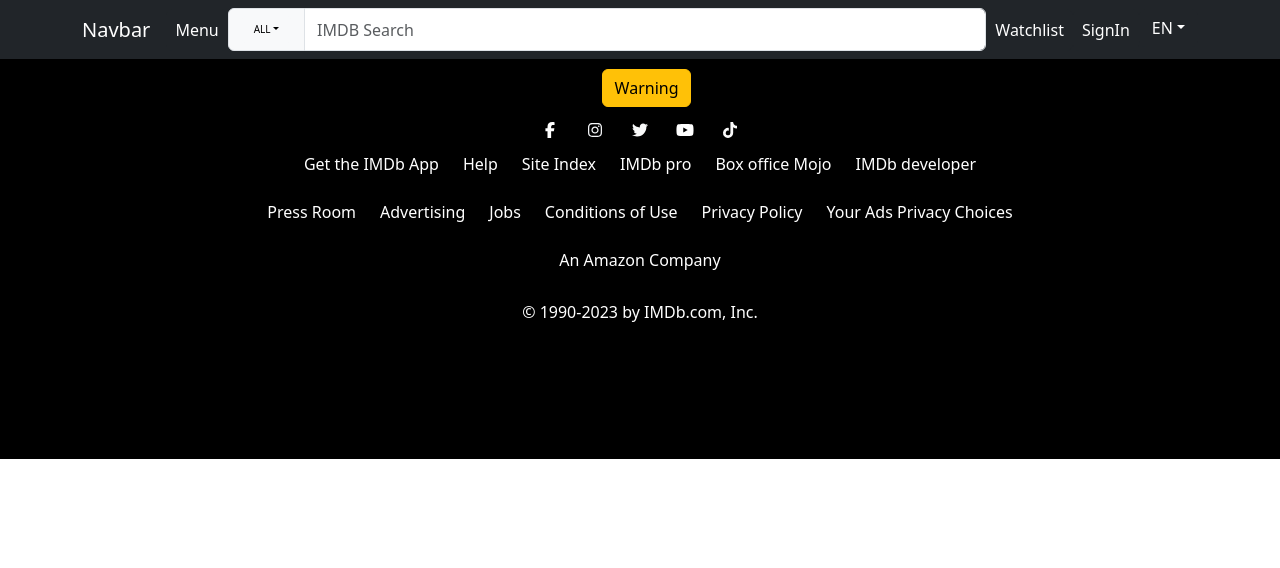
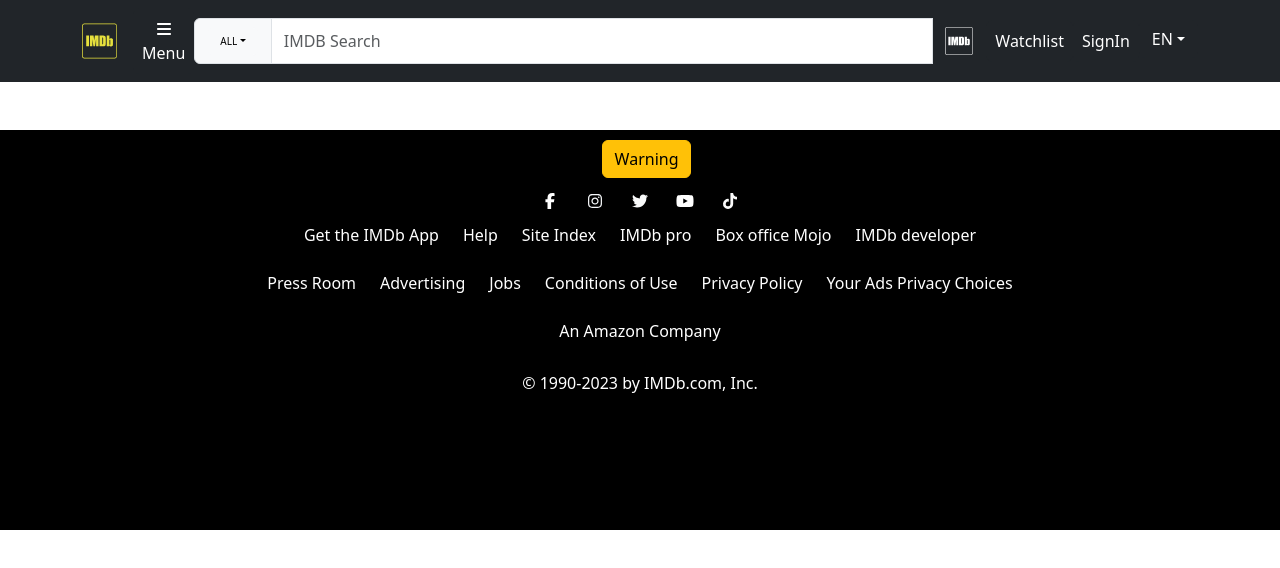
Before and after one commit to Abi-097/Clone-IMDB, a React (Create React App) app: page / in a window 1280 px wide. Shown: the top 568 px of the page. Built offline with nearby package versions, Linux system fonts and the light colour scheme.

Commit message:
navbar icon added

```diff
--- a/src/App.js
+++ b/src/App.js
@@ -6,8 +6,9 @@
 
 function App() {
   return (
-    <div>
+    <div >
   <HeaderNavigation/>
+  <br/><br/>
 <FooterNavigation/>
     </div>
    );
--- a/src/Components/HeaderNavigation/HeaderNavigation.js
+++ b/src/Components/HeaderNavigation/HeaderNavigation.js
@@ -2,6 +2,12 @@
 import Nav from 'react-bootstrap/Nav';
 import Navbar from 'react-bootstrap/Navbar';
 import {Dropdown} from 'react-bootstrap';
+import { FontAwesomeIcon } from '@fortawesome/react-fontawesome';
+import {faImdb} from "@fortawesome/free-brands-svg-icons";
+import {faBars,faHeart} from "@fortawesome/free-solid-svg-icons";
+// import {faRectangleHistoryCirclePlus} from "react-fontawesome";
+
+
 import './HeaderNavigation.css'
 
 function HeaderNavigation() {
@@ -9,8 +15,8 @@
          <div>
       <Navbar bg="dark" variant="dark">
               <Container>
-                <Navbar.Brand href="#home">Navbar</Navbar.Brand>
-                <button type="button" class="btn btn-dark p-2">Menu</button>
+                <Navbar.Brand href="#home"><FontAwesomeIcon icon={faImdb} size="2xl" style={{color: "#e6e03d",}} /></Navbar.Brand>
+                <button type="button" class="btn btn-dark p-2"><FontAwesomeIcon icon={faBars}/>Menu</button>
       <div class="input-group">
             <span class="input-group-text" id="basic-addon1">
             <Dropdown>
@@ -25,13 +31,14 @@
           </Dropdown>
             </span>
             <input type="text" class="form-control" placeholder="IMDB Search" aria-label="Username" aria-describedby="basic-addon1"/>
+            <button type="button" class="btn"><FontAwesomeIcon icon={faImdb} size="2xl" style={{color: "#ffffff",}} /></button>
           </div>
                 <Nav className="ml-auto">
                 <button type="button" class="btn btn-dark p-2">Watchlist</button>
                 <button type="button" class="btn btn-dark p-2">SignIn</button>
                <div>
                <Dropdown>
-            <Dropdown.Toggle variant="dark" id="dropdown-basic ">
+            <Dropdown.Toggle variant="dark" id="dropdown-basic">
               EN
             </Dropdown.Toggle>
             <Dropdown.Menu>
```
